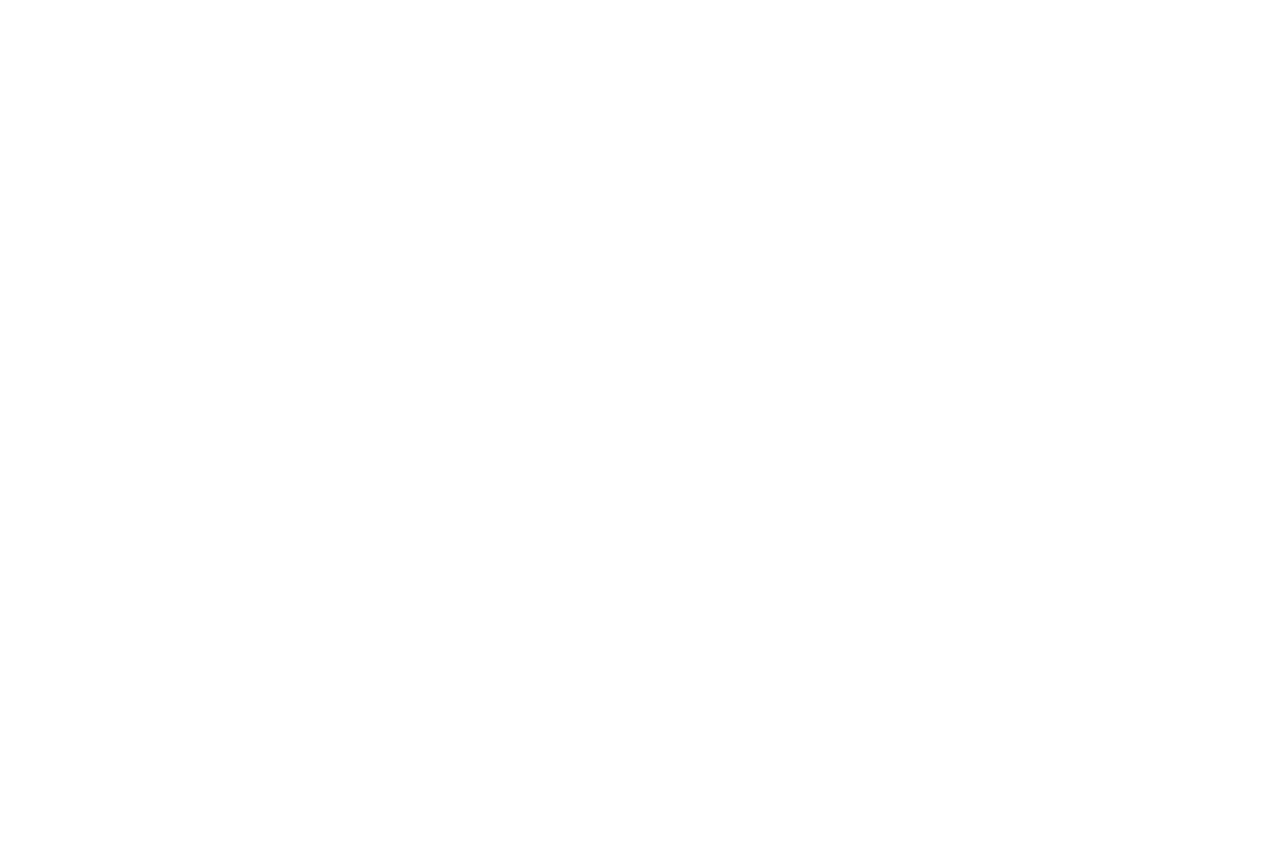
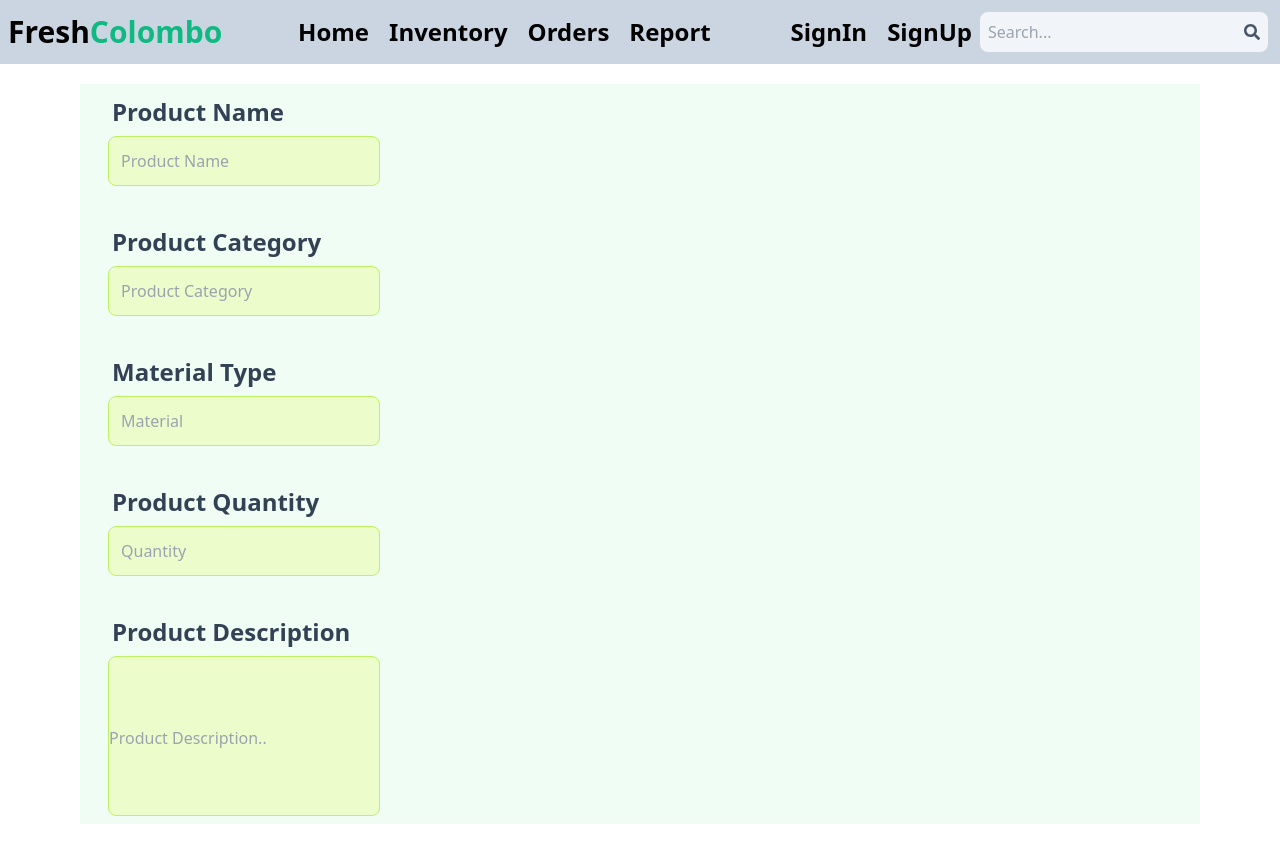
Before and after one commit to Dulneth210229/MERN-WASTE, a React (Create React App) app in the folder frontend/: page /addinventory in a window 1280 px wide. Before the commit this address had no page. Before the commit the page ends 800 px from the top, so only its background shows below. Built offline with nearby package versions, Linux system fonts and the light colour scheme.

Commit message:
create AddInventory UI and route path

```diff
--- a/frontend/src/App.js
+++ b/frontend/src/App.js
@@ -5,6 +5,7 @@
 import ViewRequests from "./Components/RequestService/RequestDetails/Requests";
 import Home from "./Components/AdminHome/AdminHome";
 import InventoryHome from "./Components/Inventory/InvemtoryHome/InventoryHome";
+import AddNewInventory from "./Components/Inventory/AddNewInventory/AddNewInventory";
 
 function App() {
   //java scripts
@@ -17,6 +18,7 @@
           <Route path="/requestservice" element={<AddRequest />} />
           <Route path="/viewrequests" element={<ViewRequests />} />
           <Route path="/inventoryHome" element={<InventoryHome />} />
+          <Route path="/addinventory" element={<AddNewInventory />} />
         </Routes>
       </React.Fragment>
     </div>
--- /dev/null
+++ b/frontend/src/Components/Inventory/AddNewInventory/AddNewInventory.js
@@ -0,0 +1,67 @@
+import React from "react";
+import InventoyHeader from "../InventoryHeader/InventoyHeader";
+
+function AddNewInventory() {
+  return (
+    <div>
+      <InventoyHeader />
+      <div>
+        <from>
+          <div className="bg-green-50 ml-20 mr-20">
+            <div className="flex flex-col w-72 g-0 al  m-5">
+              <lable className="p-3 pb-0 m-0 font-bold text-2xl text-slate-700">
+                Product Name
+              </lable>
+              <input
+                type="text"
+                placeholder="Product Name"
+                className="border p-3 rounded-lg  m-2 bg-lime-100 border-lime-300"
+              />
+            </div>
+            <div className="flex flex-col w-72 g-0 al  m-5">
+              <lable className="p-3 pb-0 m-0 font-bold text-2xl text-slate-700">
+                Product Category
+              </lable>
+              <input
+                type="text"
+                placeholder="Product Category"
+                className="border p-3 rounded-lg  m-2 bg-lime-100 border-lime-300"
+              />
+            </div>
+            <div className="flex flex-col w-72 g-0 al  m-5">
+              <lable className="p-3 pb-0 m-0 font-bold text-2xl text-slate-700">
+                Material Type
+              </lable>
+              <input
+                type="text"
+                placeholder="Material"
+                className="border p-3 rounded-lg  m-2 bg-lime-100 border-lime-300"
+              />
+            </div>
+            <div className="flex flex-col w-72 g-0 al  m-5">
+              <lable className="p-3 pb-0 m-0 font-bold text-2xl text-slate-700">
+                Product Quantity
+              </lable>
+              <input
+                type="text"
+                placeholder="Quantity"
+                className="border p-3 rounded-lg  m-2 bg-lime-100 border-lime-300"
+              />
+            </div>
+            <div className="flex flex-col w-72  g-0 al  m-5">
+              <lable className="p-3 pb-0 m-0 font-bold text-2xl text-slate-700">
+                Product Description
+              </lable>
+              <input
+                type="text"
+                placeholder="Product Description.."
+                className="border pt-1 rounded-lg  m-2 bg-lime-100 h-40 text-justify border-lime-300"
+              />
+            </div>
+          </div>
+        </from>
+      </div>
+    </div>
+  );
+}
+export default AddNewInventory;
--- a/frontend/src/Components/Inventory/InvemtoryHome/InventoryHome.js
+++ b/frontend/src/Components/Inventory/InvemtoryHome/InventoryHome.js
@@ -6,6 +6,13 @@
   return (
     <div>
       <InventoyHeader />
+      <div className="flex flex-col gap-5 p-5 m-10 w-72 mx-auto">
+        <Link to="/addinventory">
+          <button className="bg-lime-700 text-white p-3 rounded-lg uppercase w-72 over:opacity-95">
+            + Add New Inventory
+          </button>
+        </Link>
+      </div>
     </div>
   );
 }
```
